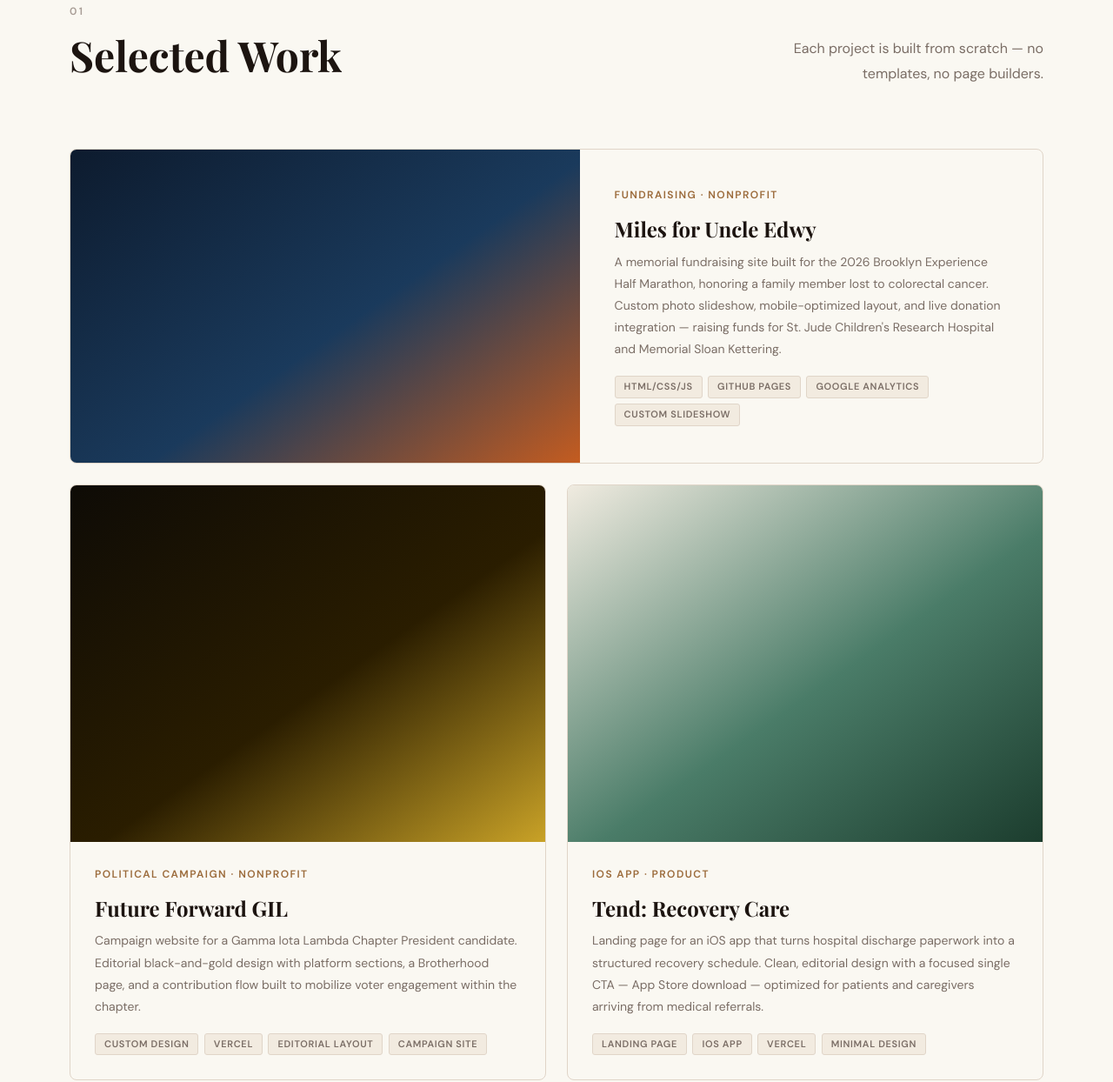
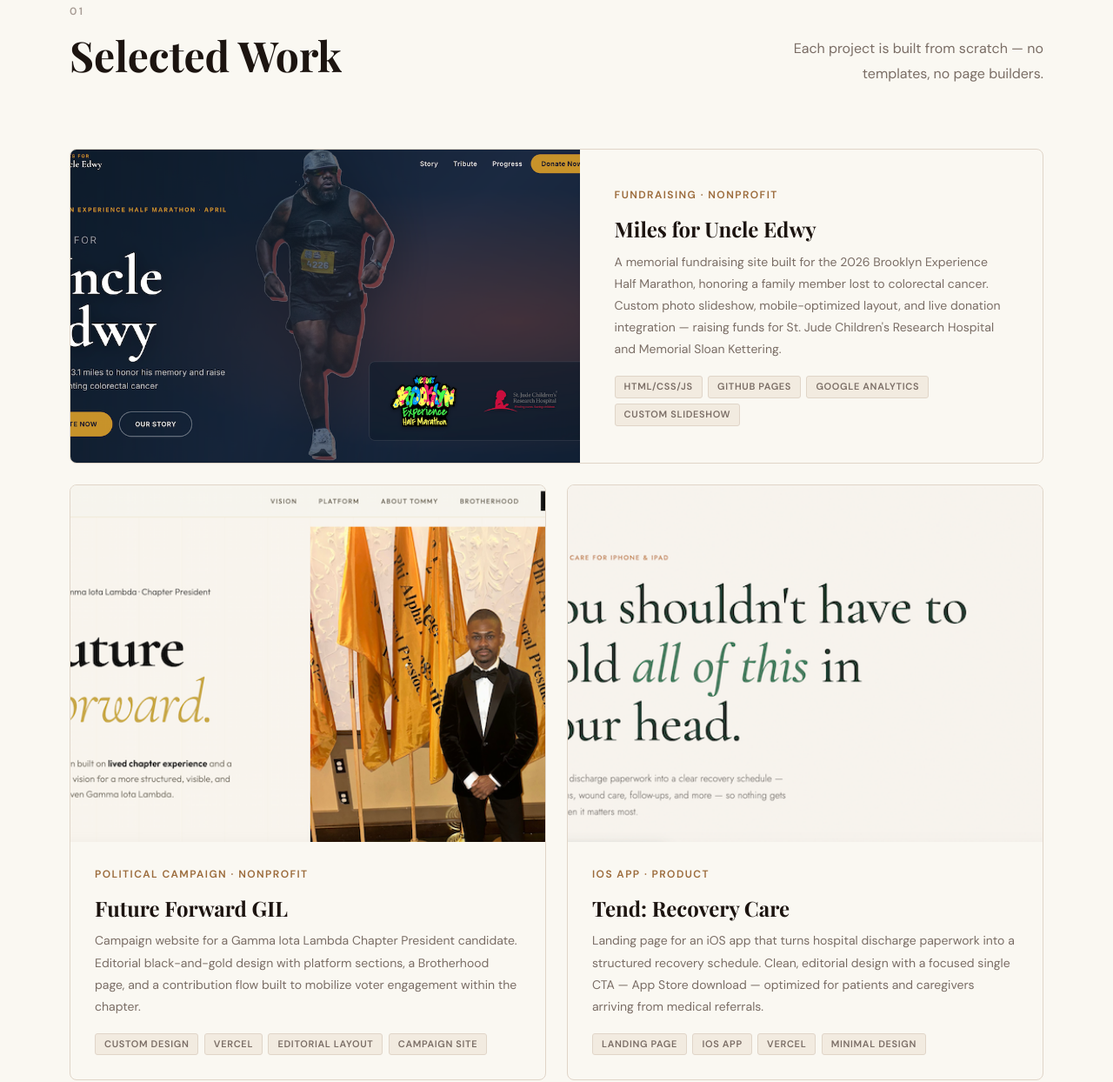
Before and after one commit to elaiken3/manhattanavestudio, a website: page index.html in a window 1280 px wide. Shown: the part 973-2217 px from the top of the page at 87% size. Drawn offline with nearby package versions, Linux system fonts and the light colour scheme; a web font is replaced by a local one.

Commit message:
Update project card styles to use image backgrounds
Replaced gradient backgrounds with image backgrounds for project cards.

```diff
--- a/styles/mas.css
+++ b/styles/mas.css
@@ -446,14 +446,11 @@ p { line-height: var(--leading-relaxed); }
   min-height: 360px;
 }
 
-/* Miles for Uncle Edwy — dark navy, deep blue, warm orange */
-.project-card__img--1 { background: linear-gradient(145deg, #0d1b2e 0%, #1a3a5c 55%, #c45c20 100%); }
-/* Future Forward GIL — near-black, dark brown, gold */
-.project-card__img--2 { background: linear-gradient(145deg, #0e0b06 0%, #2a1d00 55%, #c9a227 100%); }
-/* Tend: Recovery Care — warm cream, sage, forest green */
-.project-card__img--3 { background: linear-gradient(145deg, #f0ebe0 0%, #4a7c68 55%, #1c3d2e 100%); }
-/* Brooklyn Alphas GIL — black, very dark, gold */
-.project-card__img--4 { background: linear-gradient(145deg, #080808 0%, #1a1200 55%, #d4a017 100%); }
+/* Project screenshots */
+.project-card__img--1 { background-image: url('/public/project-miles.webp'); background-size: cover; background-position: top center; }
+.project-card__img--2 { background-image: url('/public/project-futureforward.webp'); background-size: cover; background-position: top center; }
+.project-card__img--3 { background-image: url('/public/project-tend.webp'); background-size: cover; background-position: top center; }
+.project-card__img--4 { background-image: url('/public/project-alphas.webp'); background-size: cover; background-position: top center; }
 
 .project-card__overlay {
   position: absolute;
```
